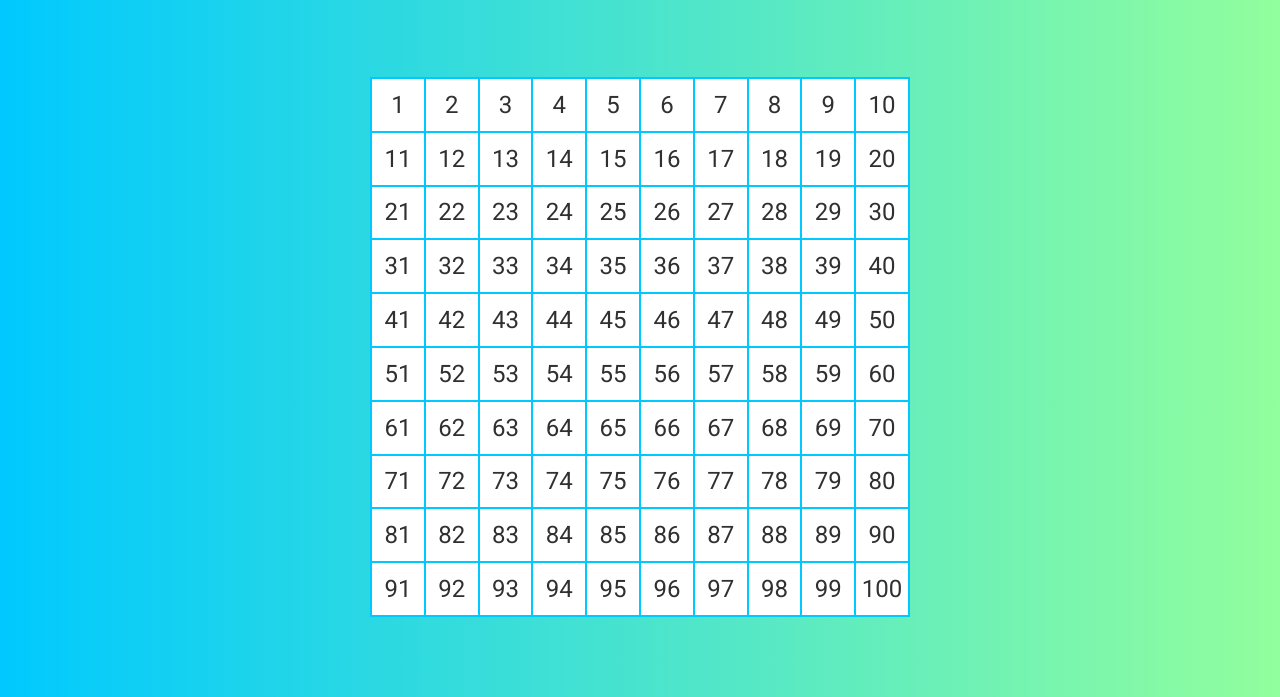
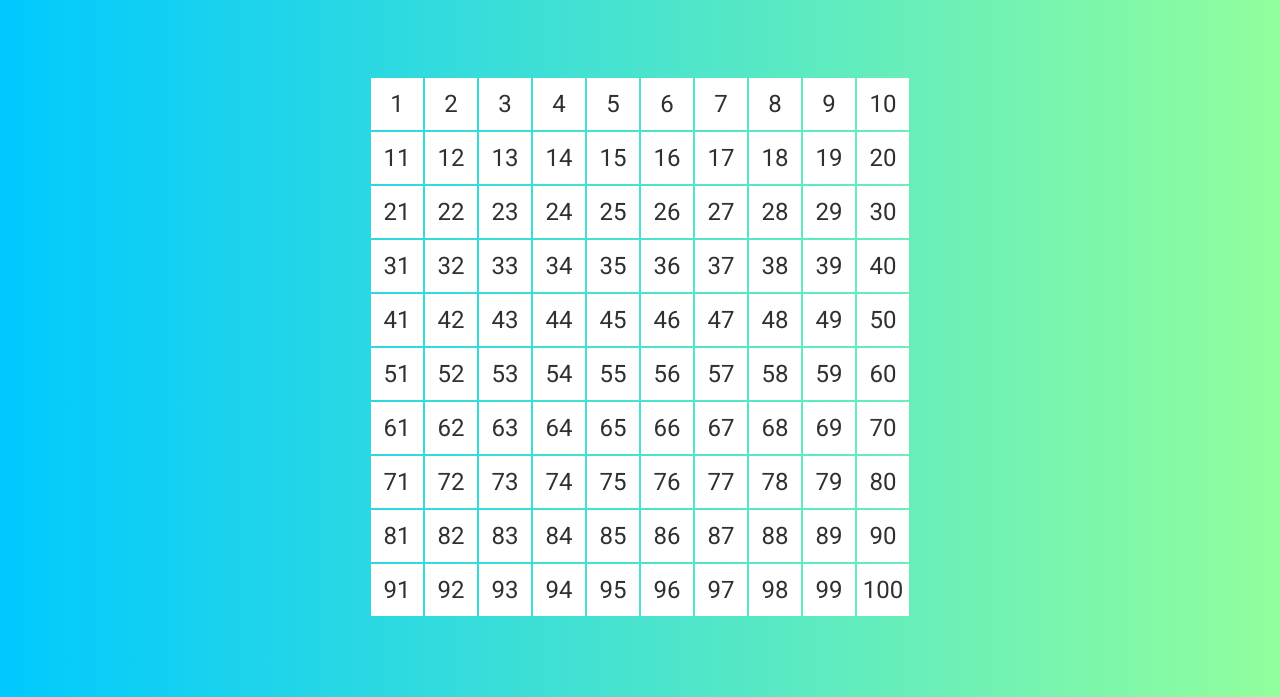
Before and after one commit to DilettaPelloni/js-campominato-grid, a plain HTML site: page index.html in a window 1280 px wide. Both pictures are taken after a click on the button "PLAY". Shown: the part 103-800 px from the top of the page. Drawn offline with Linux system fonts and the light colour scheme.

Commit message:
aggiustatina grafica

```diff
--- a/css/style.css
+++ b/css/style.css
@@ -57,8 +57,6 @@ main {
 main #grid-box {
     height: calc(80vh - 100px);
     width: calc(80vh - 100px);
-    background-color: white;
-    border: 1px solid #00C9FF;
     opacity: 0;
 
     display: flex;
@@ -72,7 +70,9 @@ main #grid-box.visible {
 main #grid-box .cell {
     height: 10%;
     width: 10%;
-    border: 1px solid #00C9FF;
+    border: 1px solid transparent;
+    background-color: white;
+    background-clip: padding-box;
 
     display: flex;
     justify-content: center;
```
